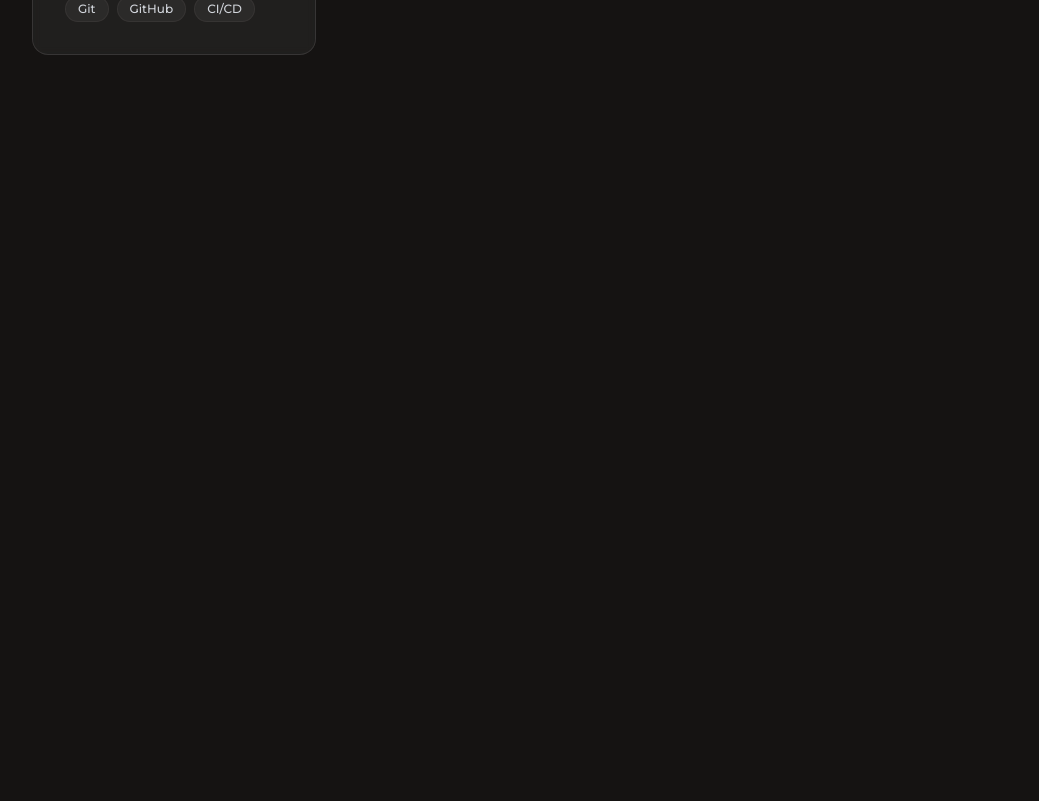
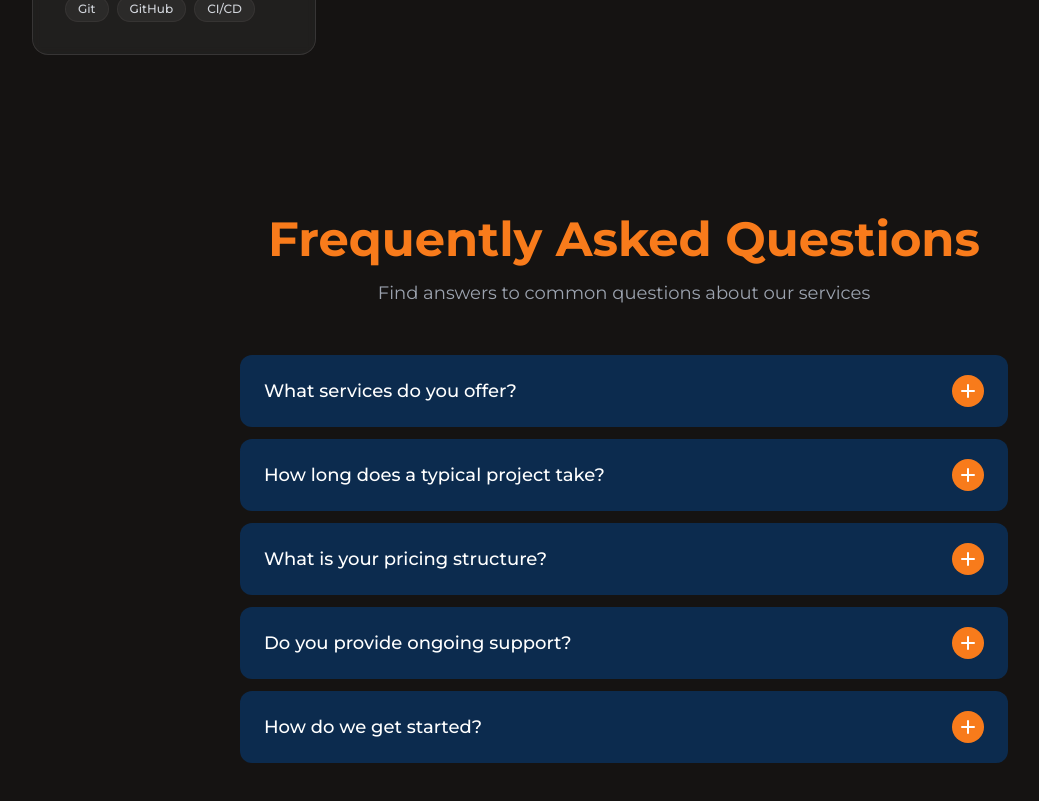
Before and after one commit to KamelMesbahi13/portfolio, a React (Vite) app: page / in a window 1280 px wide. Shown: the part 5560-6361 px from the top of the page, without its empty margins (16-1055 px from the left). Built offline with nearby package versions, Linux system fonts and the light colour scheme.

Commit message:
adding frequently asked questions section

```diff
--- a/package.json
+++ b/package.json
@@ -10,6 +10,7 @@
     "preview": "vite preview"
   },
   "dependencies": {
+    "@radix-ui/react-accordion": "^1.2.12",
     "framer-motion": "^12.23.24",
     "lucide-react": "^0.553.0",
     "ogl": "^1.0.11",
--- a/src/Components/Questions/Questions.jsx
+++ b/src/Components/Questions/Questions.jsx
@@ -1,13 +1,119 @@
-const Questions = () => {
+import * as Accordion from "@radix-ui/react-accordion";
+// eslint-disable-next-line no-unused-vars
+import { motion, AnimatePresence } from "framer-motion";
+import { useState } from "react";
+
+const faqData = [
+  {
+    id: "1",
+    question: "What services do you offer?",
+    answer:
+      "We offer a comprehensive range of services including web development, mobile app development, UI/UX design, and digital marketing solutions tailored to meet your business needs.",
+  },
+  {
+    id: "2",
+    question: "How long does a typical project take?",
+    answer:
+      "Project timelines vary depending on complexity and scope. A simple website might take 2-4 weeks, while a complex web application could take 3-6 months.",
+  },
+  {
+    id: "3",
+    question: "What is your pricing structure?",
+    answer:
+      "We offer flexible pricing models including fixed-price projects, hourly rates, and retainer agreements. Each project is quoted individually based on requirements.",
+  },
+  {
+    id: "4",
+    question: "Do you provide ongoing support?",
+    answer:
+      "Yes, we offer various support and maintenance packages to ensure your project continues to run smoothly after launch.",
+  },
+  {
+    id: "5",
+    question: "How do we get started?",
+    answer:
+      "Getting started is easy! Simply reach out through our contact form or schedule a free consultation.",
+  },
+];
+
+const FAQAccordion = () => {
+  const [openItem, setOpenItem] = useState(null);
+
   return (
-    <div className="container">
-      <div>
-        <div>
-          <div></div>
+    <div className="container py-20">
+      <div className="max-w-3xl mx-auto">
+        <div className="mb-12 text-center">
+          <h2 className="text-4xl md:text-5xl font-bold mb-4 text-[#F87B1B]">
+            Frequently Asked Questions
+          </h2>
+          <p className="text-lg text-gray-400">
+            Find answers to common questions about our services
+          </p>
         </div>
+
+        <Accordion.Root
+          type="single"
+          collapsible
+          value={openItem}
+          onValueChange={setOpenItem}
+          className="space-y-3"
+        >
+          {faqData.map((item) => (
+            <Accordion.Item
+              key={item.id}
+              value={item.id}
+              className="rounded-xl overflow-hidden bg-[#0C2B4E]"
+            >
+              <Accordion.Header>
+                <Accordion.Trigger className="flex items-center justify-between w-full px-6 py-5 text-left cursor-pointer">
+                  <span className="pr-4 text-lg font-medium text-white">
+                    {item.question}
+                  </span>
+                  <motion.div
+                    animate={{ rotate: openItem === item.id ? 45 : 0 }}
+                    transition={{ duration: 0.2 }}
+                    className="flex-shrink-0 w-8 h-8 rounded-full bg-[#F87B1B] flex items-center justify-center"
+                  >
+                    <svg
+                      width="14"
+                      height="14"
+                      viewBox="0 0 14 14"
+                      fill="none"
+                      className="text-white"
+                    >
+                      <path
+                        d="M7 1V13M1 7H13"
+                        stroke="currentColor"
+                        strokeWidth="2"
+                        strokeLinecap="round"
+                      />
+                    </svg>
+                  </motion.div>
+                </Accordion.Trigger>
+              </Accordion.Header>
+              <AnimatePresence initial={false}>
+                {openItem === item.id && (
+                  <Accordion.Content forceMount asChild>
+                    <motion.div
+                      initial={{ height: 0, opacity: 0 }}
+                      animate={{ height: "auto", opacity: 1 }}
+                      exit={{ height: 0, opacity: 0 }}
+                      transition={{ duration: 0.3, ease: [0.4, 0, 0.2, 1] }}
+                      className="overflow-hidden"
+                    >
+                      <div className="px-6 pb-5 leading-relaxed text-gray-300">
+                        {item.answer}
+                      </div>
+                    </motion.div>
+                  </Accordion.Content>
+                )}
+              </AnimatePresence>
+            </Accordion.Item>
+          ))}
+        </Accordion.Root>
       </div>
     </div>
   );
 };
 
-export default Questions;
+export default FAQAccordion;
```
Also changed, not shown: 1 other file (tests, documents, lock files or other folders).
